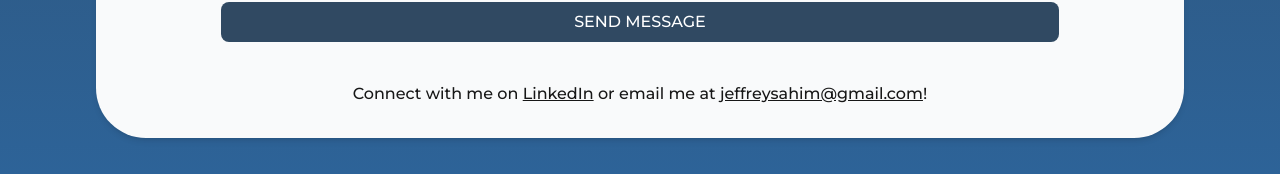
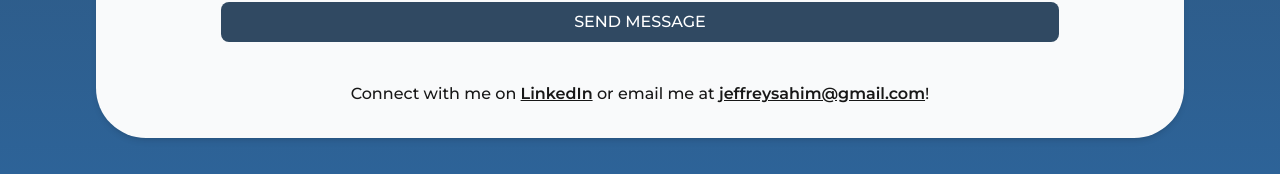
Before and after one commit to jsahim/portfolio, a Next.js app: page /contact in a window 1280 px wide. Shown: the part 598-772 px from the top of the page. Built offline with nearby package versions, Linux system fonts and the light colour scheme.

Commit message:
Update style

```diff
--- a/src/app/contact/page.tsx
+++ b/src/app/contact/page.tsx
@@ -43,7 +43,7 @@ export default function Contact() {
             </div>
           </form>
           <p className="w-[100%] mt-10 text-base text-center font-medium">
-            Connect with me on <a className="font-medium underline hover:text-[#e98522] transition-all duration-150 ease-in" href="https://www.linkedin.com/in/jeff-sahim/" target="_blank" rel="noreferrer">LinkedIn</a> or email me at <a className="font-medium underline hover:text-[#e98522] transition-all duration-150 ease-in" href="mailto:jeffreysahim@gmail.com">jeffreysahim@gmail.com</a>!
+            Connect with me on <a className="font-semibold underline hover:text-[#e98522] transition-all duration-150 ease-in" href="https://www.linkedin.com/in/jeff-sahim/" target="_blank" rel="noreferrer">LinkedIn</a> or email me at <a className="font-semibold underline hover:text-[#e98522] transition-all duration-150 ease-in" href="mailto:jeffreysahim@gmail.com">jeffreysahim@gmail.com</a>!
           </p>
         </div>
 
```
